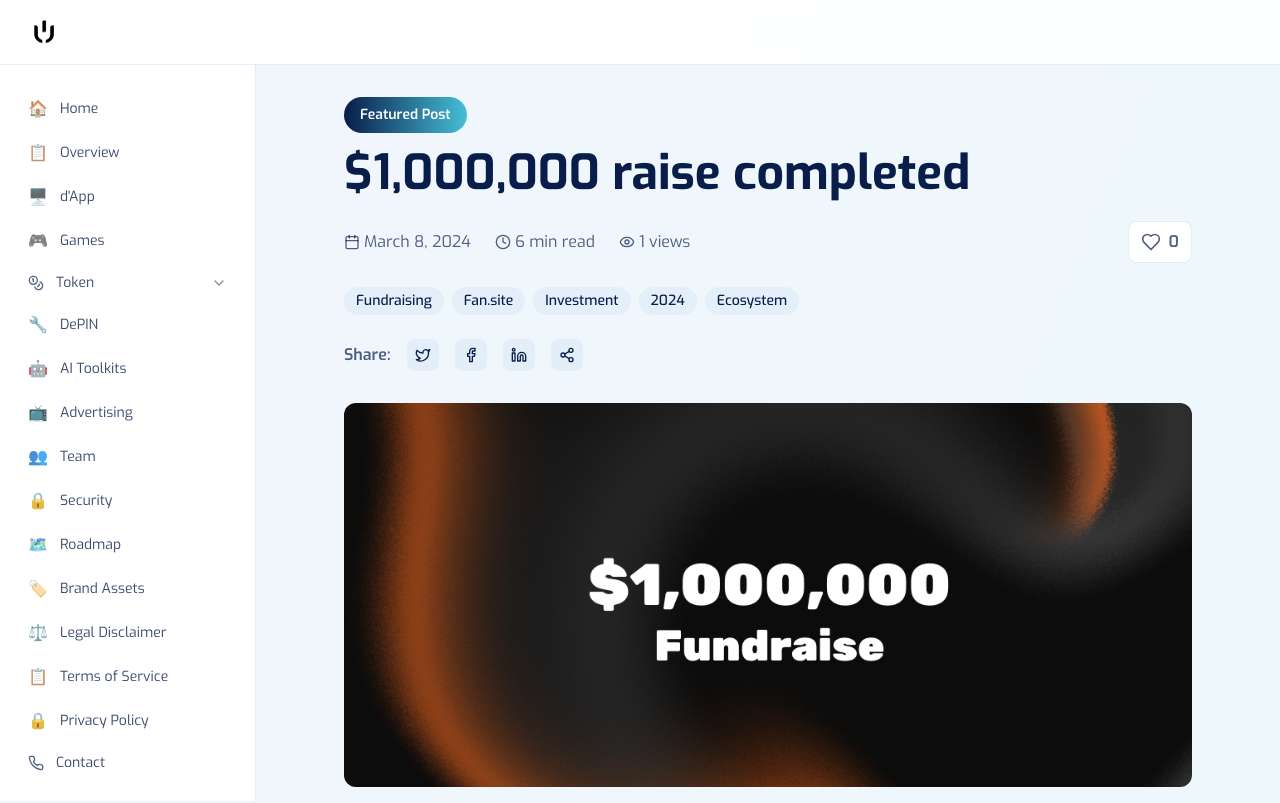
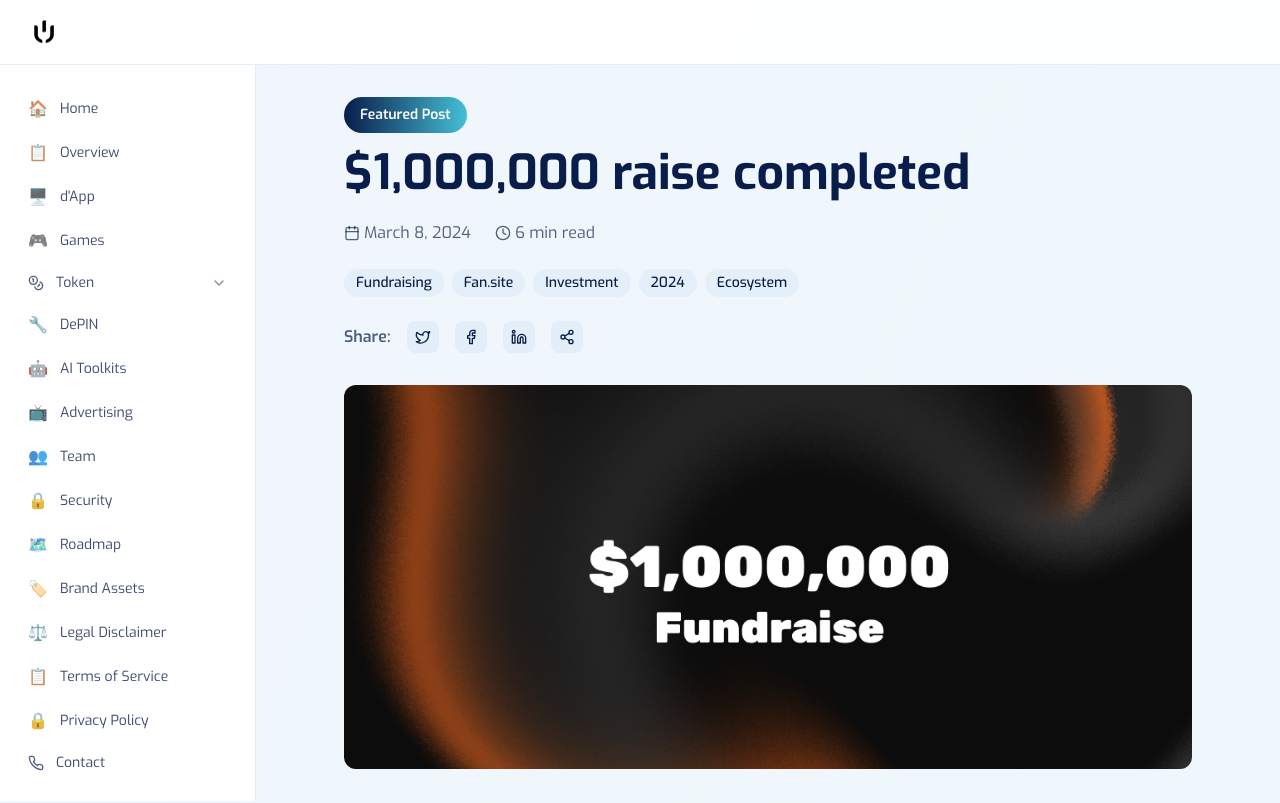
Before and after one commit to maldoteth/dehubdocs, a React (Vite) app: page /docs/blog/1-million-dollar-raise-completed in a window 1280 px wide. Shown: the top 803 px of the page. Built offline with nearby package versions, Linux system fonts and the light colour scheme.

Commit message:
Remove likes and views systems
Removed like and view counters and related functionality. Updated `src/types/blog.ts`, `src/components/blog/BlogPostHeader.tsx`, `src/hooks/usePostStats.ts`, `src/components/blog/BlogCard.tsx`, `src/pages/docs/BlogPost.tsx` and `src/pages/docs/Blog.tsx`.

```diff
--- a/src/components/blog/BlogCard.tsx
+++ b/src/components/blog/BlogCard.tsx
@@ -1,9 +1,8 @@
 import React from 'react';
 import { Link } from 'react-router-dom';
-import { Calendar, Clock, ArrowRight, Eye, Heart } from 'lucide-react';
+import { Calendar, Clock, ArrowRight } from 'lucide-react';
 import { BlogPost } from '@/types/blog';
 import { formatDate } from '@/utils/blogUtils';
-import { usePostStats } from '@/hooks/usePostStats';
 
 interface BlogCardProps {
   post: BlogPost;
@@ -55,7 +54,6 @@ const generateExcerpt = (content: string, fallback: string) => {
 
 const BlogCard: React.FC<BlogCardProps> = ({ post, featured = false }) => {
   const excerpt = generateExcerpt(post.content, post.excerpt);
-  const { views, likes } = usePostStats(post.slug, post.views, post.likes);
 
   const displayDate =
     post.title === 'Dream Big: The $1M Home Crypto Raffle by DeHub'
@@ -90,14 +88,6 @@ const BlogCard: React.FC<BlogCardProps> = ({ post, featured = false }) => {
             <div className="flex items-center gap-1">
               <Clock className="w-4 h-4" />
               <span>{post.readingTime} min read</span>
-            </div>
-            <div className="flex items-center gap-1">
-              <Eye className="w-4 h-4" />
-              <span>{views.toLocaleString()}</span>
-            </div>
-            <div className="flex items-center gap-1">
-              <Heart className="w-4 h-4" />
-              <span>{likes.toLocaleString()}</span>
             </div>
           </div>
 
--- a/src/components/blog/BlogPostHeader.tsx
+++ b/src/components/blog/BlogPostHeader.tsx
@@ -1,6 +1,5 @@
-
 import React from 'react';
-import { Calendar, Clock, Eye, Heart } from 'lucide-react';
+import { Calendar, Clock } from 'lucide-react';
 import { BlogPost } from '@/types/blog';
 import { ShareButtons } from './ShareButtons';
 
@@ -8,13 +7,9 @@ interface BlogPostHeaderProps {
   post: BlogPost;
   displayDate: string;
   shareUrl: string;
-  views: number;
-  likes: number;
-  isLiked: boolean;
-  onLike: () => void;
 }
 
-export const BlogPostHeader: React.FC<BlogPostHeaderProps> = ({ post, displayDate, shareUrl, views, likes, isLiked, onLike }) => {
+export const BlogPostHeader: React.FC<BlogPostHeaderProps> = ({ post, displayDate, shareUrl }) => {
   return (
     <header className="mb-8">
       {post.featured && (
@@ -27,8 +22,7 @@ export const BlogPostHeader: React.FC<BlogPostHeaderProps> = ({ post, displayDat
         {post.title}
       </h1>
 
-      <div className="flex flex-wrap items-center justify-between gap-x-6 gap-y-4 text-royal-blue/70 mb-6">
-        <div className="flex flex-wrap items-center gap-x-6 gap-y-2">
+      <div className="flex flex-wrap items-center gap-x-6 gap-y-2 text-royal-blue/70 mb-6">
         <div className="flex items-center gap-1">
           <Calendar className="w-4 h-4" />
           <span className="font-exo">{displayDate}</span>
@@ -36,22 +30,6 @@ export const BlogPostHeader: React.FC<BlogPostHeaderProps> = ({ post, displayDat
         <div className="flex items-center gap-1">
           <Clock className="w-4 h-4" />
           <span className="font-exo">{post.readingTime} min read</span>
-          </div>
-          <div className="flex items-center gap-1">
-            <Eye className="w-4 h-4" />
-            <span className="font-exo">{views.toLocaleString()} views</span>
-          </div>
-        </div>
-        <div className="flex items-center gap-2">
-          <button
-              onClick={onLike}
-              className="flex items-center gap-2 px-3 py-2 rounded-lg transition-colors duration-200 border bg-plain-white hover:bg-sky-blue/10 border-sky-blue/20"
-          >
-              <Heart className={`w-5 h-5 transition-all ${isLiked ? 'text-red-500 fill-current' : 'text-royal-blue/70'}`} />
-              <span className={`font-semibold font-exo ${isLiked ? 'text-red-500' : 'text-royal-blue/70'}`}>
-                  {likes.toLocaleString()}
-              </span>
-          </button>
         </div>
       </div>
 
--- a/src/hooks/usePostStats.ts
+++ /dev/null
@@ -1,86 +0,0 @@
-
-import { useState, useEffect, useCallback } from 'react';
-
-const getLocalStorageItem = <T>(key: string, defaultValue: T): T => {
-  try {
-    if (typeof window === 'undefined') return defaultValue;
-    const item = window.localStorage.getItem(key);
-    return item ? JSON.parse(item) : defaultValue;
-  } catch (error) {
-    console.error(`Error reading from localStorage for key "${key}":`, error);
-    return defaultValue;
-  }
-};
-
-const setLocalStorageItem = <T>(key: string, value: T) => {
-  try {
-    if (typeof window === 'undefined') return;
-    window.localStorage.setItem(key, JSON.stringify(value));
-  } catch (error) {
-    console.error(`Error writing to localStorage for key "${key}":`, error);
-  }
-};
-
-export const usePostStats = (slug?: string, initialViews: number = 0, initialLikes: number = 0) => {
-  const [views, setViews] = useState(initialViews);
-  const [likes, setLikes] = useState(initialLikes);
-  const [isLiked, setIsLiked] = useState(false);
-
-  useEffect(() => {
-    if (!slug) return;
-
-    const allViews = getLocalStorageItem<{ [key: string]: number }>('post_views', {});
-    const postViews = allViews[slug] || 0;
-    setViews(initialViews + postViews);
-
-    const allLikes = getLocalStorageItem<{ [key: string]: number }>('post_likes', {});
-    const postLikes = allLikes[slug] || 0;
-    setLikes(initialLikes + postLikes);
-
-    const likedPosts = getLocalStorageItem<string[]>('liked_posts', []);
-    setIsLiked(likedPosts.includes(slug));
-  }, [slug, initialViews, initialLikes]);
-
-  const incrementViews = useCallback(() => {
-    if (!slug) return;
-    const viewedPosts = getLocalStorageItem<string[]>('viewed_posts', []);
-    if (!viewedPosts.includes(slug)) {
-      const newViewedPosts = [...viewedPosts, slug];
-      setLocalStorageItem('viewed_posts', newViewedPosts);
-
-      const allViews = getLocalStorageItem<{ [key: string]: number }>('post_views', {});
-      const newCount = (allViews[slug] || 0) + 1;
-      allViews[slug] = newCount;
-      setLocalStorageItem('post_views', allViews);
-      setViews(initialViews + newCount);
-    }
-  }, [slug, initialViews]);
-
-  const toggleLike = useCallback(() => {
-    if (!slug) return;
-
-    const likedPosts = getLocalStorageItem<string[]>('liked_posts', []);
-    const allLikes = getLocalStorageItem<{ [key: string]: number }>('post_likes', {});
-    let newLikesCount = allLikes[slug] || 0;
-
-    if (likedPosts.includes(slug)) {
-      // Unlike
-      const newLikedPosts = likedPosts.filter(s => s !== slug);
-      setLocalStorageItem('liked_posts', newLikedPosts);
-      newLikesCount = Math.max(0, newLikesCount - 1);
-      setIsLiked(false);
-    } else {
-      // Like
-      const newLikedPosts = [...likedPosts, slug];
-      setLocalStorageItem('liked_posts', newLikedPosts);
-      newLikesCount += 1;
-      setIsLiked(true);
-    }
-
-    allLikes[slug] = newLikesCount;
-    setLocalStorageItem('post_likes', allLikes);
-    setLikes(initialLikes + newLikesCount);
-  }, [slug, initialLikes]);
-
-  return { views, likes, isLiked, incrementViews, toggleLike };
-};
--- a/src/pages/docs/BlogPost.tsx
+++ b/src/pages/docs/BlogPost.tsx
@@ -8,7 +8,6 @@ import { BlogPostBody } from '@/components/blog/BlogPostBody';
 import { BlogPostFooter } from '@/components/blog/BlogPostFooter';
 import { raffleContent } from '@/data/raffleContent';
 import { getNewPostBySlug, excludedTitles } from '@/data/newPosts';
-import { usePostStats } from '@/hooks/usePostStats';
 
 const BlogPost = () => {
   const { slug } = useParams<{ slug: string }>();
@@ -56,17 +55,9 @@ const BlogPost = () => {
     post = { ...post, publishedAt: '2024-10-30T12:00:00.000Z' };
   }
 
-  const { views, likes, isLiked, incrementViews, toggleLike } = usePostStats(post?.slug, post?.views, post?.likes);
-
   useEffect(() => {
     window.scrollTo(0, 0);
   }, [slug]);
-
-  useEffect(() => {
-    if (post) {
-      incrementViews();
-    }
-  }, [post, incrementViews]);
 
   if (!post) {
     return (
@@ -117,10 +108,6 @@ const BlogPost = () => {
             post={post}
             displayDate={displayDate}
             shareUrl={shareUrl}
-            views={views}
-            likes={likes}
-            isLiked={isLiked}
-            onLike={toggleLike}
           />
           <BlogPostBody bannerImage={bannerImage} bannerImageAlt={post.bannerImageAlt} content={content} />
           <BlogPostFooter shareUrl={shareUrl} postTitle={post.title} />
--- a/src/types/blog.ts
+++ b/src/types/blog.ts
@@ -1,4 +1,3 @@
-
 export interface BlogPost {
   id: string;
   title: string;
@@ -19,8 +18,6 @@ export interface BlogPost {
   status?: 'draft' | 'published';
   seoTitle?: string;
   seoDescription?: string;
-  views?: number;
-  likes?: number;
 }
 
 export interface BlogTag {
```
Lines whose indentation alone changed are shown as unchanged.
